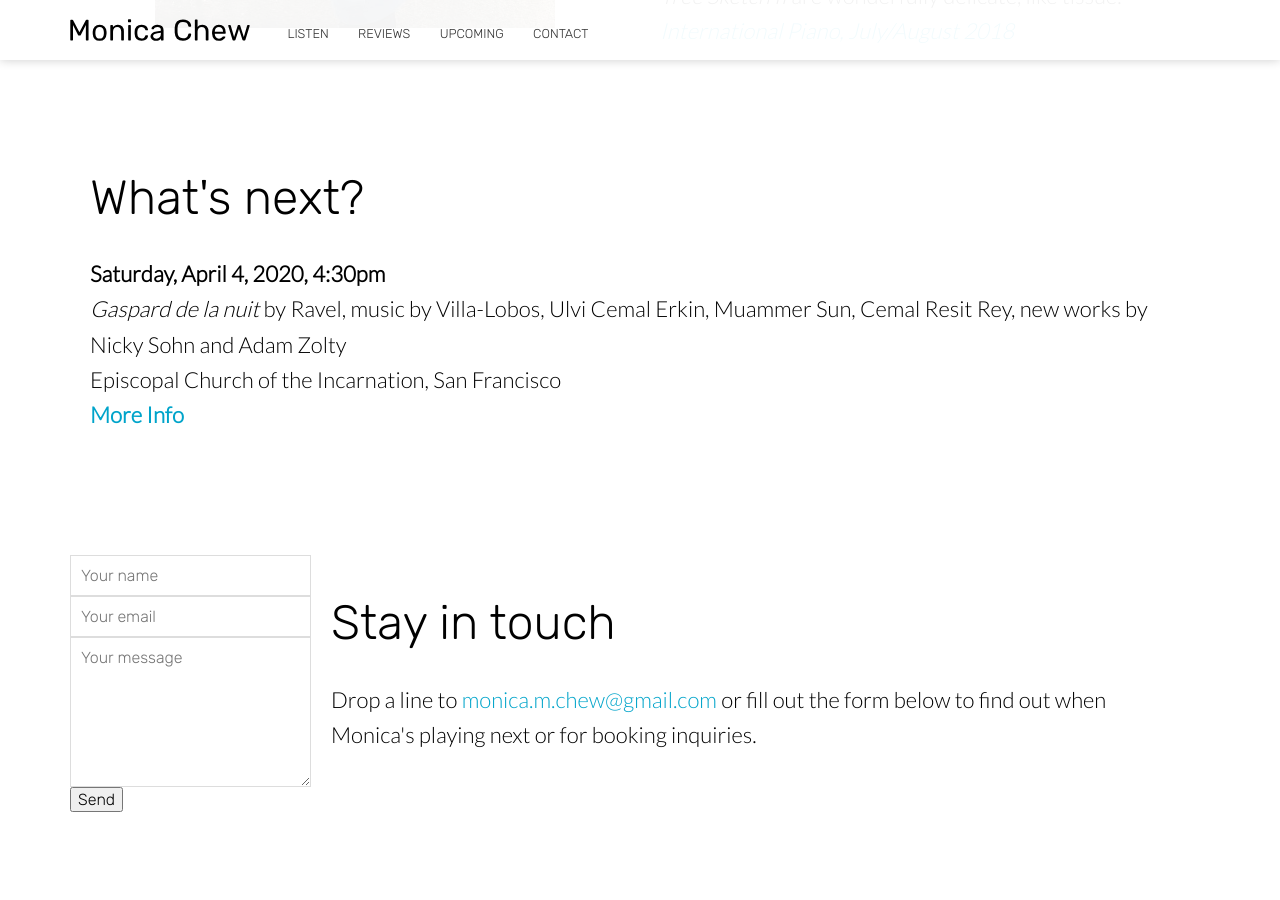
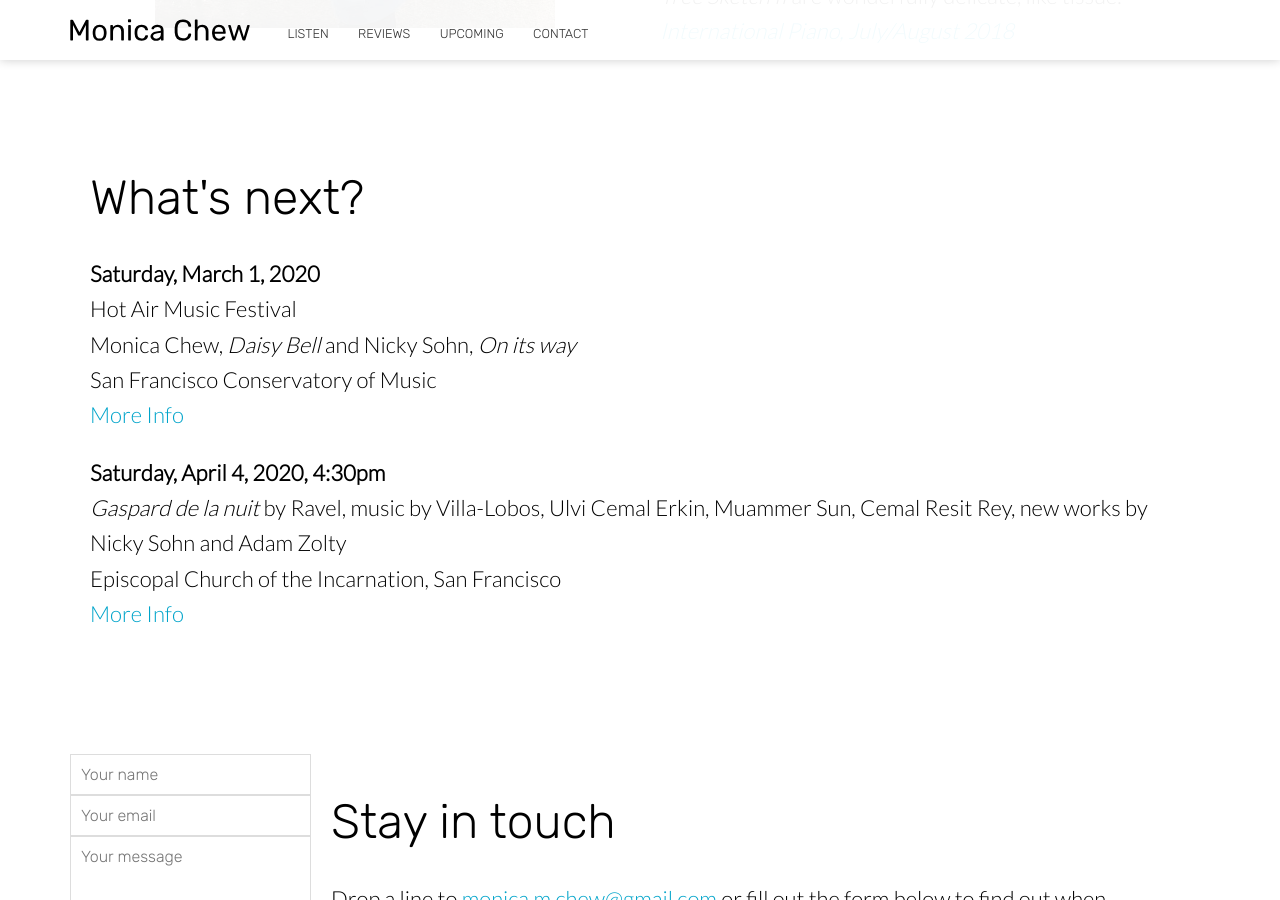
Before and after one commit to monicachew/monicachew.github.io, a Jekyll site: the page built from index.html, in a window 1280 px wide and 900 px high, scrolled down 1940 px. Built offline with Jekyll 4.4.1, drawn with Linux system fonts in a browser that asks for light colours; nearby versions of some CDN libraries.

Commit message:
Updated 'index.html' via CloudCannon

```diff
--- a/index.html
+++ b/index.html
@@ -60,10 +60,10 @@ bottom_image: /uploads/monica-head.png
 					What's next?
 				</h2>
 				<p class="editable">
-
+					<strong><strong>Saturday, March 1, 2020</strong></strong><br />Hot Air Music Festival<br />Monica Chew, <em>Daisy Bell</em> and Nicky Sohn, <em>On its way</em><br />San Francisco Conservatory of Music<br /><a href="https://hotairmusicfestival.com/">More Info</a>
 				</p>
 			    <p class="editable">
-			    	<strong><strong>Saturday, April 4, 2020, 4:30pm</strong></strong><br /><i>Gaspard de la nuit</i>&nbsp;by Ravel, music by Villa-Lobos, Ulvi Cemal Erkin, Muammer Sun, Cemal Resit Rey, new works by Nicky Sohn and Adam Zolty<br />Episcopal Church of the Incarnation, San Francisco<br /><a href="https://sunsetarts.wordpress.com/monica-chew-in-concert-beethoven2020-series/"><b>More Info</b></a>
+			    	<strong><strong>Saturday, April 4, 2020, 4:30pm</strong></strong><br /><i>Gaspard de la nuit</i>&nbsp;by Ravel, music by Villa-Lobos, Ulvi Cemal Erkin, Muammer Sun, Cemal Resit Rey, new works by Nicky Sohn and Adam Zolty<br />Episcopal Church of the Incarnation, San Francisco<br /><a href="https://sunsetarts.wordpress.com/monica-chew-in-concert-beethoven2020-series/">More Info</a>
 			    </p>
 			    <p class="editable">
 
```
